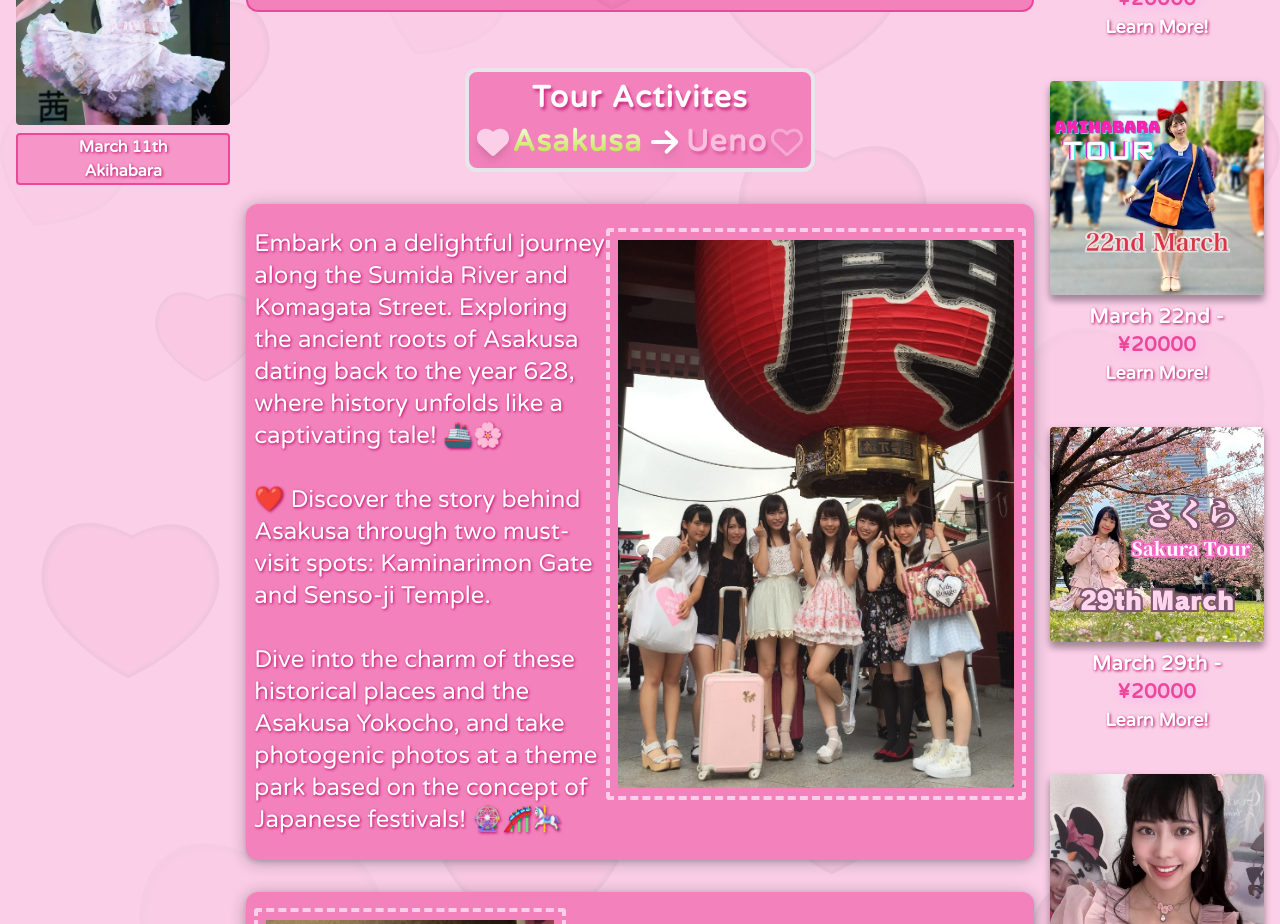
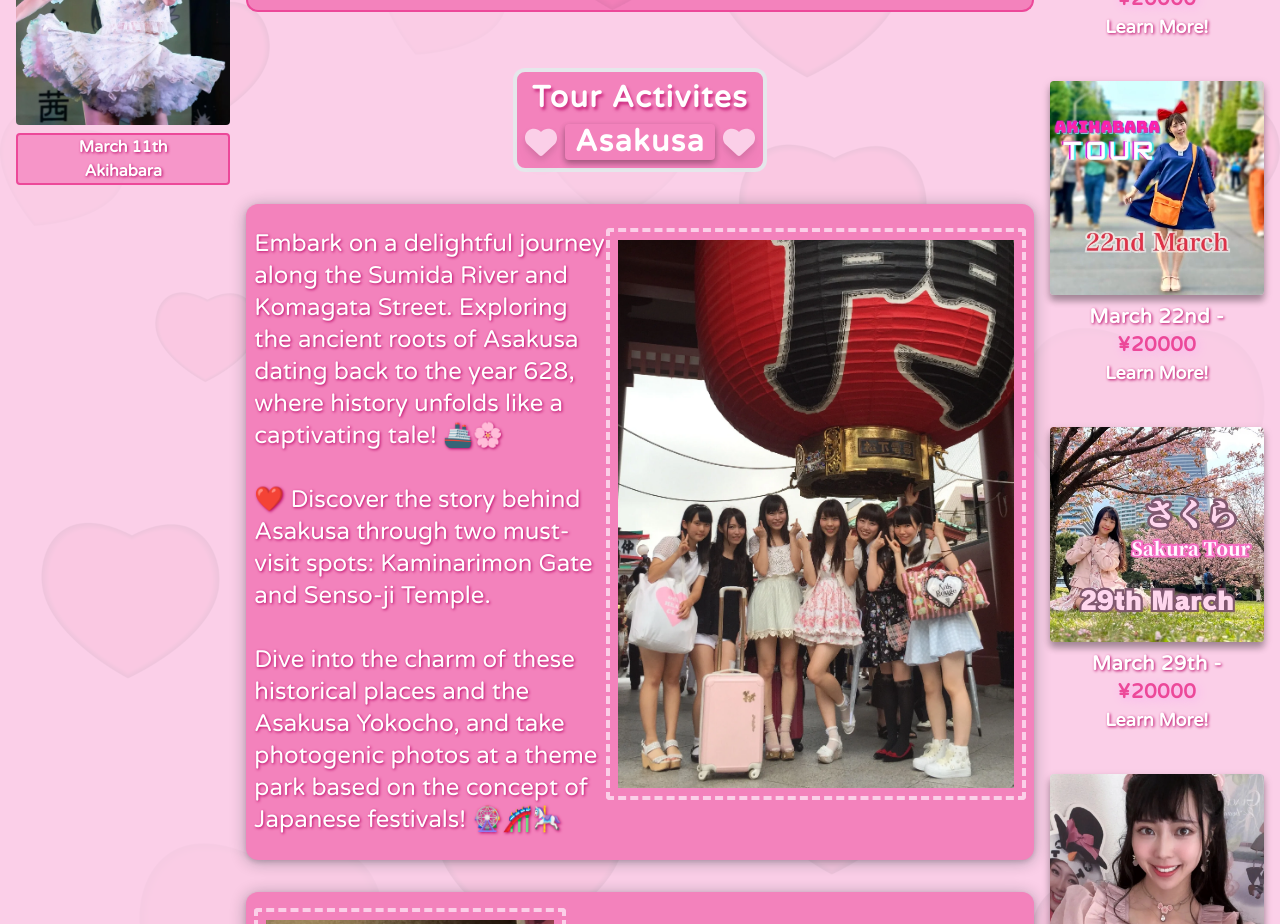
Before and after one commit to brandonrainey/smiley-tours, a Next.js app: page / in a window 1280 px wide. Shown: the part 1320-2244 px from the top of the page. Built offline with nearby package versions, Linux system fonts and the light colour scheme; what tailwindcss-animated would draw is missing.

Commit message:
changed area select to a dropdown

```diff
--- a/app/globals.css
+++ b/app/globals.css
@@ -64,6 +64,10 @@ body {
 
 .newShadow {
   box-shadow: rgba(0, 0, 0, 0.19) 0px 10px 20px, rgba(0, 0, 0, 0.23) 0px 6px 6px;
+}
+
+.dropdownShadow {
+  box-shadow: rgba(0, 0, 0, 0.16) 0px 3px 6px, rgba(0, 0, 0, 0.23) 0px 3px 6px;
 }
 
 .tourShadow {
--- a/components/AreaSelector.tsx
+++ b/components/AreaSelector.tsx
@@ -3,12 +3,17 @@
 import { useEffect } from 'react'
 import { useAreaStore } from '@/store/areas'
 import HeartSolid from './icons/HeartSolid'
-import HeartOutline from './icons/HeartOutline'
-import ArrowRight from './icons/ArrowRight'
-import ArrowLeft from './icons/ArrowLeft'
+import HeartSolid2 from './icons/HeartSolid2'
 
 export default function AreaSelector() {
-  const { area, setArea, setPrevArea } = useAreaStore()
+  const { area, setArea, setPrevArea, isOpen, setIsOpen } = useAreaStore()
+
+  const handleAreaChange = (value: string) => {
+    setArea(value)
+    setIsOpen(false)
+  }
+
+  const toggleDropdown = () => setIsOpen(!isOpen)
 
   useEffect(() => {
     setPrevArea(area)
@@ -21,6 +26,41 @@ export default function AreaSelector() {
       <h1>Tour Activites</h1>
 
       <div className="flex gap-2">
+        <h2 className={`transition-all duration-150 ease-in-out flex gap-1`}>
+          <HeartSolid key={`${area} 1`} />
+        </h2>
+
+        <div className="dropdown relative">
+          <button
+            onClick={toggleDropdown}
+            className="dropdownShadow rounded px-2 w-[150px]"
+          >
+            {area.charAt(0).toUpperCase() + area.slice(1)}
+          </button>
+          {isOpen && (
+            <div className="absolute top-12  bg-[#f382bc]  newShadow rounded-lg z-40 w-[150px] textShadowNone">
+              <div
+                className="cursor-pointer hover:bg-pink-300 px-2 rounded-lg"
+                onClick={() => handleAreaChange('ueno')}
+              >
+                Ueno
+              </div>
+              <div
+                className="cursor-pointer hover:bg-pink-300 px-2 rounded-lg"
+                onClick={() => handleAreaChange('asakusa')}
+              >
+                Asakusa
+              </div>
+            </div>
+          )}
+        </div>
+
+        <h2 className={`transition-all duration-150 ease-in-out flex gap-1`}>
+          <HeartSolid2 key={`${area} 2`} />
+        </h2>
+      </div>
+
+      {/* <div className="flex gap-2">
         <h2
           className={`${
             area === 'ueno' && 'opacity-50'
@@ -51,7 +91,7 @@ export default function AreaSelector() {
           </span>
           {area === 'ueno' ? <HeartSolid /> : <HeartOutline />}
         </h2>
-      </div>
+      </div> */}
     </nav>
   )
 }
--- /dev/null
+++ b/components/icons/HeartSolid2.tsx
@@ -0,0 +1,6 @@
+
+export default function HeartSolid() {
+    return (
+      <svg className='w-[2rem] animate-wiggle-more drop-shadow-lg'fill='#fbcfe8' xmlns="http://www.w3.org/2000/svg" viewBox="0 0 512 512"><path d="M47.6 300.4L228.3 469.1c7.5 7 17.4 10.9 27.7 10.9s20.2-3.9 27.7-10.9L464.4 300.4c30.4-28.3 47.6-68 47.6-109.5v-5.8c0-69.9-50.5-129.5-119.4-141C347 36.5 300.6 51.4 268 84L256 96 244 84c-32.6-32.6-79-47.5-124.6-39.9C50.5 55.6 0 115.2 0 185.1v5.8c0 41.5 17.2 81.2 47.6 109.5z"/></svg>
+    )
+  }
--- a/store/areas.ts
+++ b/store/areas.ts
@@ -10,6 +10,8 @@ type State = {
   setPrevArea: (prevArea: string) => void;
   setTourRef: (tourRef: MutableRefObject<HTMLElement | null>) => void;
   setEventsRef: (eventsRef: MutableRefObject<HTMLElement | null>) => void;
+  isOpen: boolean;
+  setIsOpen: (isOpen: boolean) => void;
 };
 
 export const useAreaStore = create<State>((set) => ({
@@ -21,4 +23,6 @@ export const useAreaStore = create<State>((set) => ({
     setPrevArea: (prevArea) => set((state) => ({ ...state, prevArea })),
     setTourRef: (tourRef) => set((state) => ({ ...state, tourRef })),
     setEventsRef: (eventsRef) => set((state) => ({ ...state, eventsRef })),
+    isOpen: false,
+    setIsOpen: (isOpen) => set((state) => ({ ...state, isOpen })),
   }));
```
